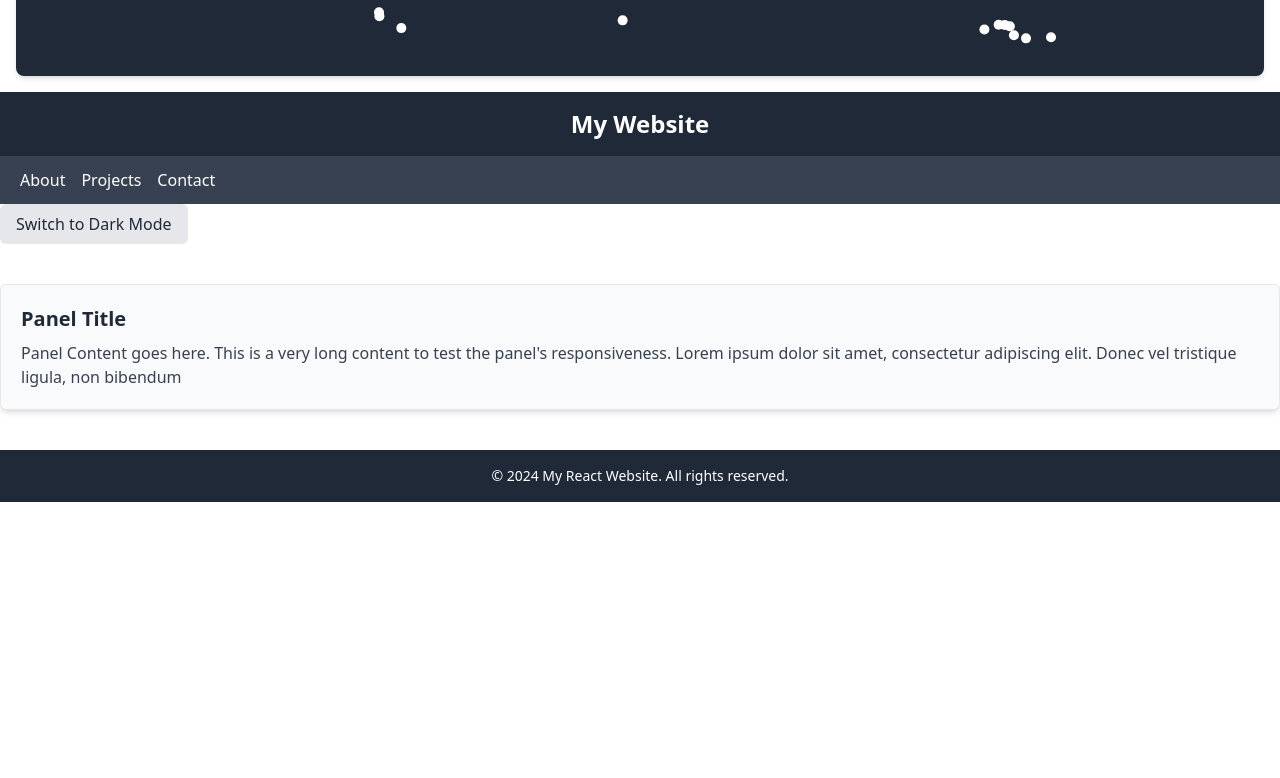
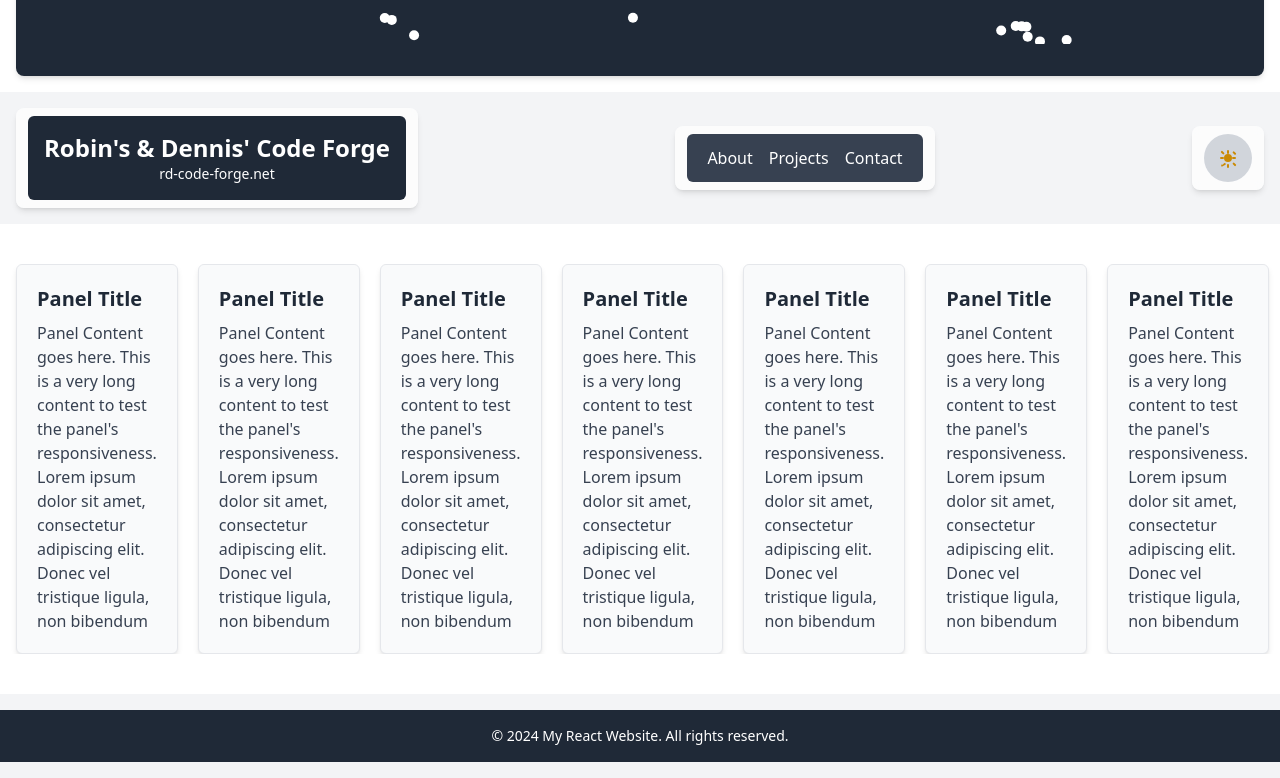
Before and after one commit to olittlefoxE/ViteReactWebsite, a React (Create React App) app: page / in a window 1280 px wide. Shown: the part 788-1566 px from the top of the page. Before the commit the page ends 1290 px from the top, so only its background shows below. Built offline with nearby package versions, Linux system fonts and the light colour scheme.

Commit message:
Update App and Components

```diff
--- a/src/App.jsx
+++ b/src/App.jsx
@@ -1,27 +1,47 @@
 import React from "react";
-import { Footer } from "./components/App-Footer.jsx";
-import { Header } from "./components/App-Header.jsx";
-import { NavBar } from "./components/App-Navbar.jsx";
-import { ToggleThemeButton } from "./components/App-ToggleThemeButton.jsx";
-import { Panel } from "./components/App-Panel__Body.jsx";
-import { AnimatedPanel } from "./components/App-Panel__Aninmation.jsx";
+import { Footer } from "./components/Footer.App.jsx";
+import { Header } from "./components/Header.App.jsx";
+import { NavBar } from "./components/NavBar.App.jsx";
+import { ToggleThemeButton } from "./components/ToggleThemeButton.App.jsx";
+import { Panel } from "./components/Panel.App.jsx";
+import { AnimatedPanel } from "./components/AnimatedPanel.App.jsx";
 
 const App = () => {
   return (
-    <div className="min-h-screen dark:bg-gray-900">
-      <div className="flex min-h-screen items-center justify-center dark:bg-gray-900">
+    <div className="flex min-h-screen flex-col dark:bg-gray-900">
+      {/* Animated Panel Section */}
+      <main className="flex flex-grow items-center justify-center dark:bg-gray-900">
         <AnimatedPanel />
-      </div>
-      <Header />
-      <NavBar />
-      <ToggleThemeButton />
-      <main className="container flex flex-grow py-10">
-        <Panel
-          title="Features"
-          content="Here are some features of our website."
-        />
       </main>
-      <Footer />
+
+      {/* Header, NavBar, and ToggleButton Section */}
+      <section className="relative bg-gray-100 py-4 dark:bg-gray-800">
+        <div className="mx-auto flex max-w-7xl items-center justify-between px-4">
+          <div className="rounded-lg bg-white/70 px-3 py-2 shadow-md backdrop-blur-sm dark:bg-gray-900/70">
+            <Header />
+          </div>
+          <div className="rounded-lg bg-white/70 px-3 py-2 shadow-md backdrop-blur-sm dark:bg-gray-900/70">
+            <NavBar />
+          </div>
+          <div className="rounded-lg bg-white/70 px-3 py-2 shadow-md backdrop-blur-sm dark:bg-gray-900/70">
+            <ToggleThemeButton />
+          </div>
+        </div>
+      </section>
+
+      {/* Panel Section (Scrollable) */}
+      <section className="relative py-10">
+        <div className="flex space-x-5 overflow-x-auto px-4">
+          {Array.from({ length: 15 }).map((_, idx) => (
+            <Panel key={idx} />
+          ))}
+        </div>
+      </section>
+
+      {/* Footer Section */}
+      <section className="relative bg-gray-100 py-4 dark:bg-gray-800">
+        <Footer />
+      </section>
     </div>
   );
 };
--- a/src/components/App-Header.jsx
+++ /dev/null
@@ -1,10 +0,0 @@
-import React from "react";
-
-export const Header = () => {
-  const Heading = "My Website";
-  return (
-    <header className="bg-gray-800 py-4 text-center text-white">
-      <h1 className="text-2xl font-bold">{Heading}</h1>
-    </header>
-  );
-};
--- a/src/components/App-ToggleThemeButton.jsx
+++ /dev/null
@@ -1,25 +0,0 @@
-import React, { useState } from "react";
-
-export const ToggleThemeButton = () => {
-  const [isDarkMode, setIsDarkMode] = useState(false);
-
-  const toggleTheme = () => {
-    setIsDarkMode(!isDarkMode);
-    if (isDarkMode) {
-      document.documentElement.classList.remove("dark");
-    } else {
-      document.documentElement.classList.add("dark");
-    }
-  };
-
-  return (
-    <button
-      onClick={toggleTheme}
-      className={`rounded-md px-4 py-2 font-medium ${
-        isDarkMode ? "bg-gray-600 text-white" : "bg-gray-200 text-gray-800"
-      } hover:opacity-80`}
-    >
-      {isDarkMode ? "Switch to Light Mode" : "Switch to Dark Mode"}
-    </button>
-  );
-};
--- /dev/null
+++ b/src/components/Header.App.jsx
@@ -0,0 +1,12 @@
+import React from "react";
+
+export const Header = () => {
+  const Heading = "Robin's & Dennis' Code Forge";
+  const headingDescription = "rd-code-forge.net";
+  return (
+    <header className="rounded-md bg-gray-800 p-4 text-center text-white">
+      <h1 className="text-2xl font-bold">{Heading}</h1>
+      <p className="text-sm font-thin">{headingDescription}</p>
+    </header>
+  );
+};
--- a/src/components/App-Navbar.jsx
+++ b/src/components/NavBar.App.jsx
@@ -5,7 +5,7 @@ export const NavBar = () => {
   const Projects = "Projects";
   const Contact = "Contact";
   return (
-    <nav className="sticky flex items-center justify-between bg-gray-700 px-5 py-3 text-white">
+    <nav className="flex items-center justify-between rounded-md bg-gray-700 px-5 py-3 text-white">
       <div className="flex space-x-4">
         <a href /*="#"*/ className="hover:text-gray-300">
           {About}
--- a/src/components/App-Panel__Body.jsx
+++ b/src/components/Panel.App.jsx
@@ -5,7 +5,7 @@ export const Panel = () => {
   const PanelContent =
     "Panel Content goes here. This is a very long content to test the panel's responsiveness. Lorem ipsum dolor sit amet, consectetur adipiscing elit. Donec vel tristique ligula, non bibendum";
   return (
-    <div className="container">
+    <div className="container grid">
       <div className="rounded-md border bg-gray-50 p-5 shadow-md dark:border-gray-700 dark:bg-gray-800">
         <h2 className="text-xl font-semibold text-gray-800 dark:text-white">
           {PanelHeading}
--- /dev/null
+++ b/src/components/ToggleThemeButton.App.jsx
@@ -0,0 +1,48 @@
+import React, { useState } from "react";
+
+export const ToggleThemeButton = () => {
+  const [isDarkMode, setIsDarkMode] = useState(false);
+
+  const toggleTheme = () => {
+    setIsDarkMode(!isDarkMode);
+    if (isDarkMode) {
+      document.documentElement.classList.remove("dark");
+    } else {
+      document.documentElement.classList.add("dark");
+    }
+  };
+
+  return (
+    <button
+      onClick={toggleTheme}
+      className={`flex h-12 w-12 items-center justify-center rounded-full ${
+        isDarkMode
+          ? "bg-gray-700 text-yellow-400"
+          : "bg-gray-300 text-yellow-600"
+      } hover:opacity-80`}
+      aria-label="Toggle Theme"
+    >
+      {isDarkMode ? (
+        /* Moon SVG for Dark Mode */
+        <svg
+          xmlns="http://www.w3.org/2000/svg"
+          className="h-6 w-6"
+          viewBox="0 0 24 24"
+          fill="currentColor"
+        >
+          <path d="M12 3.5a8.5 8.5 0 007.313 13.588A8.01 8.01 0 0112 21a8.5 8.5 0 010-17z" />
+        </svg>
+      ) : (
+        /* Fixed Sun SVG for Light Mode */
+        <svg
+          xmlns="http://www.w3.org/2000/svg"
+          className="h-6 w-6"
+          viewBox="0 0 24 24"
+          fill="currentColor"
+        >
+          <path d="M12 4a1 1 0 011 1v2a1 1 0 01-2 0V5a1 1 0 011-1zm0 14a1 1 0 011 1v2a1 1 0 01-2 0v-2a1 1 0 011-1zM5.22 5.22a1 1 0 011.42 0l1.42 1.42a1 1 0 01-1.42 1.42L5.22 6.64a1 1 0 010-1.42zM16.94 16.94a1 1 0 011.42 0l1.42 1.42a1 1 0 11-1.42 1.42l-1.42-1.42a1 1 0 010-1.42zM4 12a1 1 0 011-1h2a1 1 0 110 2H5a1 1 0 01-1-1zm12 0a1 1 0 011-1h2a1 1 0 110 2h-2a1 1 0 01-1-1zM5.22 18.78a1 1 0 011.42 0l1.42-1.42a1 1 0 011.42 1.42L6.64 20.2a1 1 0 01-1.42 0zM16.94 7.06a1 1 0 011.42-1.42l1.42 1.42a1 1 0 01-1.42 1.42l-1.42-1.42zM12 8a4 4 0 100 8 4 4 0 000-8z" />
+        </svg>
+      )}
+    </button>
+  );
+};
--- a/src/external_scripts/point-landing-animation.panel.js
+++ b/src/external_scripts/point-landing-animation.panel.js
@@ -1,7 +1,7 @@
 /*
- * Script by Generated by ChatGPT
- * Usage front animation
- * Boids Algorithm - Points
+ * Script: by ChatGPT
+ * Usage: front animation
+ * Animation: Boids Algorithm - Points
  */
 
 const canvas = document.getElementById("");
--- a/src/external_scripts/tail-point-landing-animation.panel.js
+++ b/src/external_scripts/tail-point-landing-animation.panel.js
@@ -1,7 +1,7 @@
 /*
- * Script by Generated by ChatGPT
- * Usage front animation
- * Boids Algorithm - Tail Points
+ * Script: by ChatGPT
+ * Usage: front animation
+ * Animation: Boids Algorithm - Tail Points
  */
 
 const canvas = document.getElementById("animation-canvas");
```
Also changed, not shown: src/external_scripts/bird-landing-animation.panel.js (+5 -5 lines), src/components/AnimatedPanel.App.jsx (renamed from src/components/App-Panel__Aninmation.jsx), src/components/Footer.App.jsx (renamed from src/components/App-Footer.jsx).
